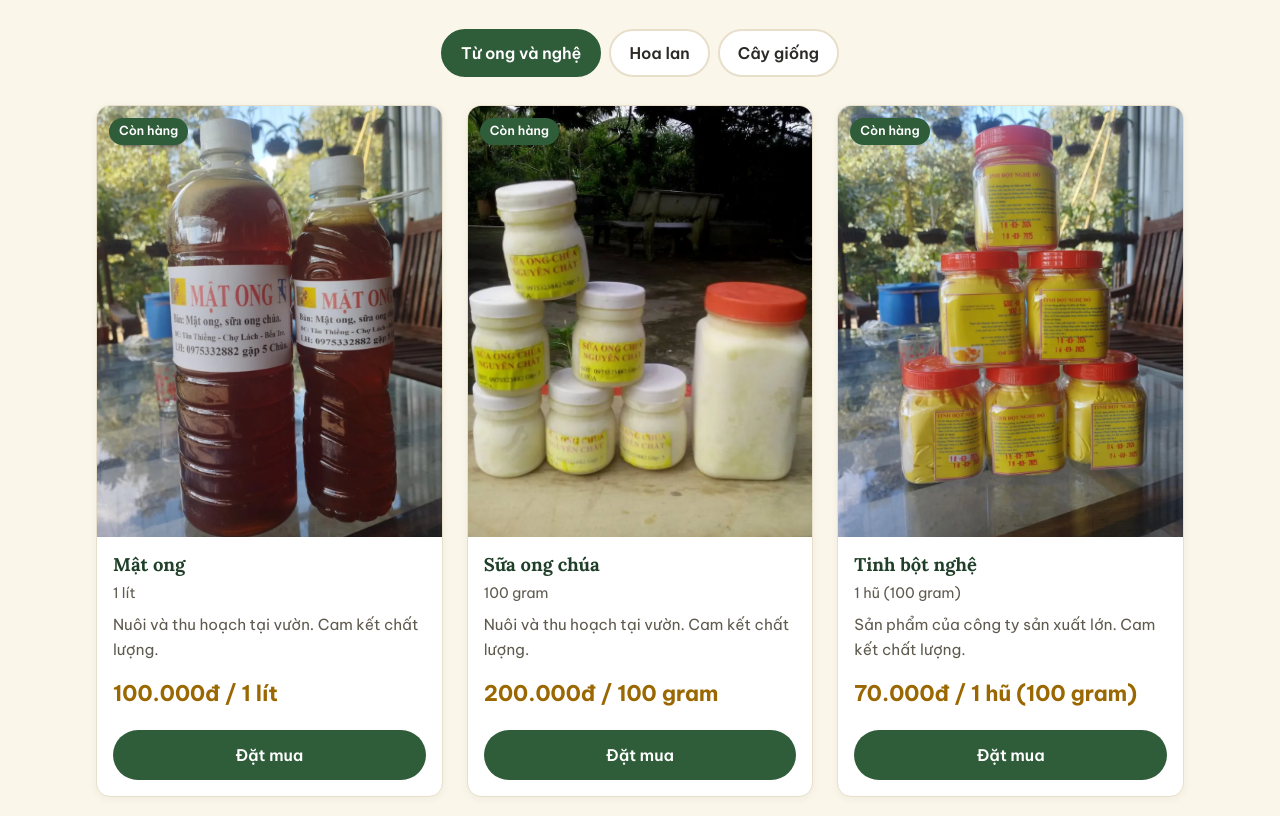
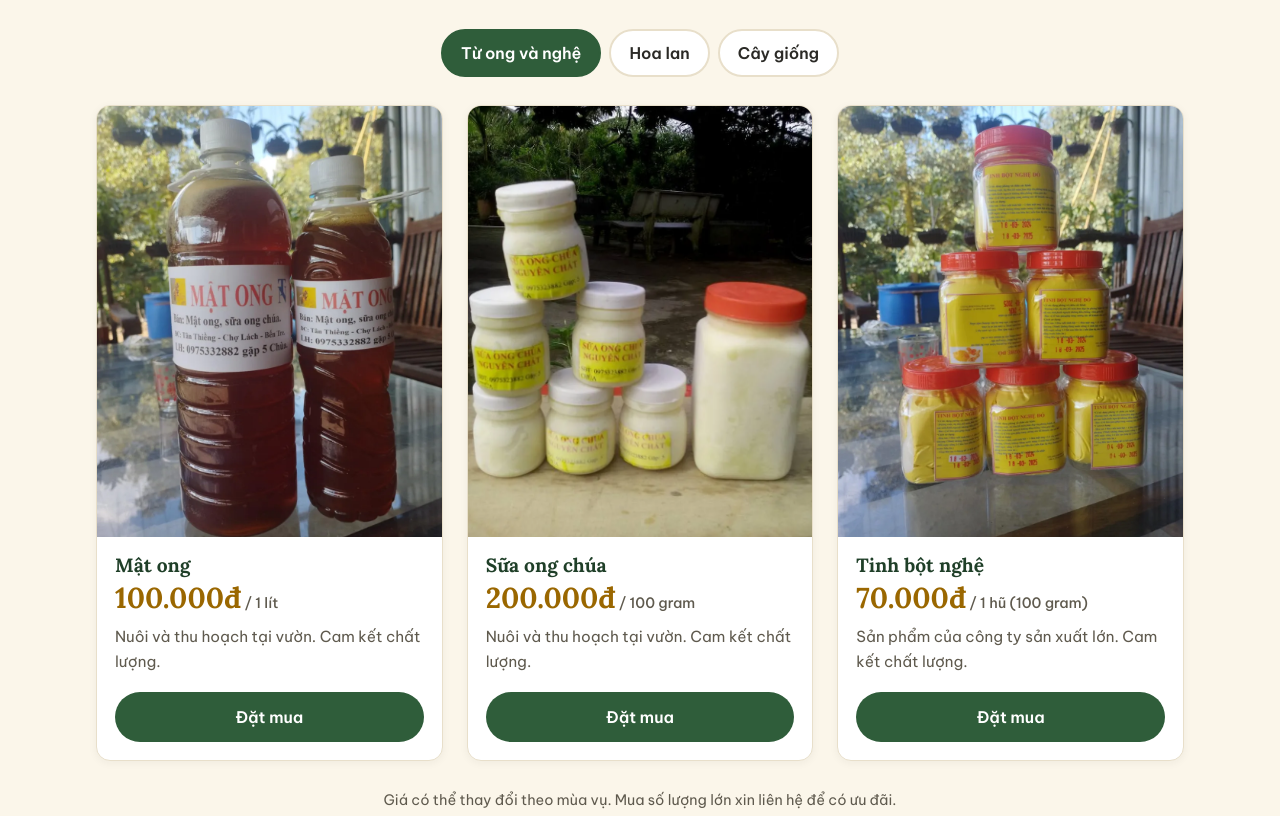
Before and after one commit to Huygitk5/LandingPage_5Chua, a website: page index.html in a window 1280 px wide. Shown: the part 1530-2346 px from the top of the page. Drawn offline with Linux system fonts and the light colour scheme.

Commit message:
Refine product cards: drop in-stock badge, make price prominent
- Show a badge only for out-of-stock products; in stock is the default
- Move the price directly under the product name in a larger heading font,
  with the unit beside it; show a "Liên hệ báo giá" pill when no price
- Keep order buttons bottom-aligned and full width across uneven cards
- Make el() skip null/false children so conditional nodes don't render "null"
- Revert the hero headline highlight and the "Từ 1992" hex badge

```diff
--- a/assets/app.js
+++ b/assets/app.js
@@ -22,6 +22,7 @@
     node.setAttribute(key, value === true ? '' : value);
   }
   for (const child of [].concat(children == null ? [] : children)) {
+    if (child == null || child === false) continue; // cho phép viết cond ? el(...) : null
     node.append(child);
   }
   return node;
@@ -103,20 +104,25 @@
       'aria-label': `Xem ảnh lớn: ${product.name}`,
     }, img);
 
+  // Chỉ gắn nhãn khi hết hàng; còn hàng là trạng thái mặc định nên không cần nhãn.
   const media = el('div', { class: 'product-media' }, [
     picture,
-    el('span', { class: product.inStock ? 'product-badge' : 'product-badge is-out' },
-      product.inStock ? 'Còn hàng' : 'Hết hàng'),
+    product.inStock ? null : el('span', { class: 'product-badge' }, 'Hết hàng'),
   ]);
 
   const orderBtn = el('button', { class: 'btn btn-primary', type: 'button', 'data-order': product.id },
     product.inStock ? 'Đặt mua' : 'Hỏi hàng');
 
+  // Giá nằm ngay dưới tên. Có giá thì quy cách đi kèm giá; chưa có giá thì hiện lời mời báo giá.
+  const priceLine = price
+    ? el('p', { class: 'product-price' }, [price, el('span', {}, ` / ${product.spec}`)])
+    : el('p', { class: 'product-price is-quote' }, 'Liên hệ báo giá');
+
   const body = el('div', { class: 'product-body' }, [
     el('h3', {}, product.name),
-    el('p', { class: 'product-spec' }, product.spec),
+    priceLine,
+    price ? null : el('p', { class: 'product-spec' }, product.spec),
     el('p', { class: 'product-desc' }, product.desc),
-    el('p', { class: price ? 'product-price' : 'product-price is-quote' }, price ? `${price} / ${product.spec}` : 'Liên hệ báo giá'),
     orderBtn,
   ]);
 
--- a/assets/styles.css
+++ b/assets/styles.css
@@ -59,7 +59,7 @@
 .icon-lg { width: 2.25rem; height: 2.25rem; }
 
 .section { padding: 56px 0; }
-.section-head { max-width: 700px; margin: 0 auto 32px; text-align: center; }
+.section-head { max-width: 640px; margin: 0 auto 32px; text-align: center; }
 .section-sub { color: var(--muted); margin: 0; }
 
 .eyebrow {
@@ -165,8 +165,7 @@
 
 .hero-inner { position: relative; z-index: 1; display: grid; gap: 28px; align-items: center; }
 
-.hero-copy h1 { margin-bottom: 0.4em; }
-.lead { font-size: 1.1rem; color: var(--muted); max-width: 34em; }
+.hero-copy h1 { margin-bottom: 0.4em; }.lead { font-size: 1.1rem; color: var(--muted); max-width: 34em; }
 
 .hero-actions { display: flex; flex-wrap: wrap; gap: 12px; margin: 24px 0 14px; }
 .hero-link { font-weight: 600; text-decoration: none; }
@@ -185,8 +184,7 @@
 @media (min-width: 860px) {
   .hero { padding: 56px 0 96px; }
   .hero-inner { grid-template-columns: 1.15fr 0.85fr; gap: 56px; }
-  .hero-figure { max-width: 420px; justify-self: end; }
-}
+  .hero-figure { max-width: 420px; justify-self: end; }}
 
 /* 03-trust.css */
 .trust { position: relative; background: var(--green); color: #fff; }
@@ -265,21 +263,29 @@
 .product-media img { width: 100%; aspect-ratio: 4 / 5; object-fit: cover; transition: transform 0.5s ease; }
 .product-card:hover .product-media img { transform: scale(1.06); }
 .product-zoom { display: block; width: 100%; padding: 0; border: 0; background: none; cursor: zoom-in; }
+/* Nhãn chỉ dùng cho sản phẩm hết hàng */
 .product-badge {
   position: absolute; top: 12px; left: 12px; padding: 3px 10px; border-radius: 999px;
-  background: var(--green); color: #fff; font-size: 0.78rem; font-weight: 600;
+  background: var(--muted); color: #fff; font-size: 0.78rem; font-weight: 600;
 }
-.product-badge.is-out { background: var(--muted); }
 
-.product-body { display: flex; flex-direction: column; flex: 1; padding: 16px; gap: 6px; }
-.product-body h3 { margin: 0; }
-.product-spec { margin: 0; font-size: 0.9rem; color: var(--muted); }
-.product-desc { margin: 0; font-size: 0.95rem; color: var(--muted); }
-.product-price { margin: 4px 0 0; font-size: 1.35rem; font-weight: 700; color: var(--honey-dark); }
-.product-price.is-quote { font-size: 1.05rem; color: var(--green); }
-.product-body .btn { margin-top: auto; }
-.product-body .product-desc + .product-price { margin-top: 8px; }
-.product-card .btn { margin-top: 12px; }
+.product-body { display: flex; flex-direction: column; flex: 1; padding: 16px 18px 18px; gap: 4px; }
+.product-body h3 { margin: 0; font-size: 1.2rem; }
+
+/* Giá: dòng nổi nhất của thẻ, nằm ngay dưới tên */
+.product-price {
+  margin: 0 0 4px; font-family: var(--font-head); font-size: 1.8rem; font-weight: 700;
+  line-height: 1.2; color: var(--honey-dark);
+}
+.product-price span { font-family: var(--font-body); font-size: 0.9rem; font-weight: 500; color: var(--muted); }
+.product-price.is-quote {
+  align-self: flex-start; padding: 4px 14px; border-radius: 999px;
+  background: var(--honey-soft); font-family: var(--font-body); font-size: 0.95rem; font-weight: 600;
+}
+
+.product-spec { margin: 0; font-size: 0.9rem; font-weight: 600; color: var(--green); }
+.product-desc { margin: 0 0 14px; font-size: 0.95rem; color: var(--muted); }
+.product-card .btn { width: 100%; margin-top: auto; }
 
 .products-note { margin: 28px 0 0; text-align: center; font-size: 0.9rem; color: var(--muted); }
 .noscript { text-align: center; grid-column: 1 / -1; }
--- a/src/css/02-hero.css
+++ b/src/css/02-hero.css
@@ -15,8 +15,7 @@
 
 .hero-inner { position: relative; z-index: 1; display: grid; gap: 28px; align-items: center; }
 
-.hero-copy h1 { margin-bottom: 0.4em; }
-.lead { font-size: 1.1rem; color: var(--muted); max-width: 34em; }
+.hero-copy h1 { margin-bottom: 0.4em; }.lead { font-size: 1.1rem; color: var(--muted); max-width: 34em; }
 
 .hero-actions { display: flex; flex-wrap: wrap; gap: 12px; margin: 24px 0 14px; }
 .hero-link { font-weight: 600; text-decoration: none; }
@@ -35,5 +34,4 @@
 @media (min-width: 860px) {
   .hero { padding: 56px 0 96px; }
   .hero-inner { grid-template-columns: 1.15fr 0.85fr; gap: 56px; }
-  .hero-figure { max-width: 420px; justify-self: end; }
-}
+  .hero-figure { max-width: 420px; justify-self: end; }}
--- a/src/css/05-products.css
+++ b/src/css/05-products.css
@@ -25,21 +25,29 @@
 .product-media img { width: 100%; aspect-ratio: 4 / 5; object-fit: cover; transition: transform 0.5s ease; }
 .product-card:hover .product-media img { transform: scale(1.06); }
 .product-zoom { display: block; width: 100%; padding: 0; border: 0; background: none; cursor: zoom-in; }
+/* Nhãn chỉ dùng cho sản phẩm hết hàng */
 .product-badge {
   position: absolute; top: 12px; left: 12px; padding: 3px 10px; border-radius: 999px;
-  background: var(--green); color: #fff; font-size: 0.78rem; font-weight: 600;
+  background: var(--muted); color: #fff; font-size: 0.78rem; font-weight: 600;
 }
-.product-badge.is-out { background: var(--muted); }
 
-.product-body { display: flex; flex-direction: column; flex: 1; padding: 16px; gap: 6px; }
-.product-body h3 { margin: 0; }
-.product-spec { margin: 0; font-size: 0.9rem; color: var(--muted); }
-.product-desc { margin: 0; font-size: 0.95rem; color: var(--muted); }
-.product-price { margin: 4px 0 0; font-size: 1.35rem; font-weight: 700; color: var(--honey-dark); }
-.product-price.is-quote { font-size: 1.05rem; color: var(--green); }
-.product-body .btn { margin-top: auto; }
-.product-body .product-desc + .product-price { margin-top: 8px; }
-.product-card .btn { margin-top: 12px; }
+.product-body { display: flex; flex-direction: column; flex: 1; padding: 16px 18px 18px; gap: 4px; }
+.product-body h3 { margin: 0; font-size: 1.2rem; }
+
+/* Giá: dòng nổi nhất của thẻ, nằm ngay dưới tên */
+.product-price {
+  margin: 0 0 4px; font-family: var(--font-head); font-size: 1.8rem; font-weight: 700;
+  line-height: 1.2; color: var(--honey-dark);
+}
+.product-price span { font-family: var(--font-body); font-size: 0.9rem; font-weight: 500; color: var(--muted); }
+.product-price.is-quote {
+  align-self: flex-start; padding: 4px 14px; border-radius: 999px;
+  background: var(--honey-soft); font-family: var(--font-body); font-size: 0.95rem; font-weight: 600;
+}
+
+.product-spec { margin: 0; font-size: 0.9rem; font-weight: 600; color: var(--green); }
+.product-desc { margin: 0 0 14px; font-size: 0.95rem; color: var(--muted); }
+.product-card .btn { width: 100%; margin-top: auto; }
 
 .products-note { margin: 28px 0 0; text-align: center; font-size: 0.9rem; color: var(--muted); }
 .noscript { text-align: center; grid-column: 1 / -1; }
--- a/src/js/05-utils.js
+++ b/src/js/05-utils.js
@@ -6,6 +6,7 @@
     node.setAttribute(key, value === true ? '' : value);
   }
   for (const child of [].concat(children == null ? [] : children)) {
+    if (child == null || child === false) continue; // cho phép viết cond ? el(...) : null
     node.append(child);
   }
   return node;
```
Also changed, not shown: index.html (+1 -2 lines), src/js/20-products.js (+9 -4 lines), src/sections/02-hero.html (+1 -2 lines).
